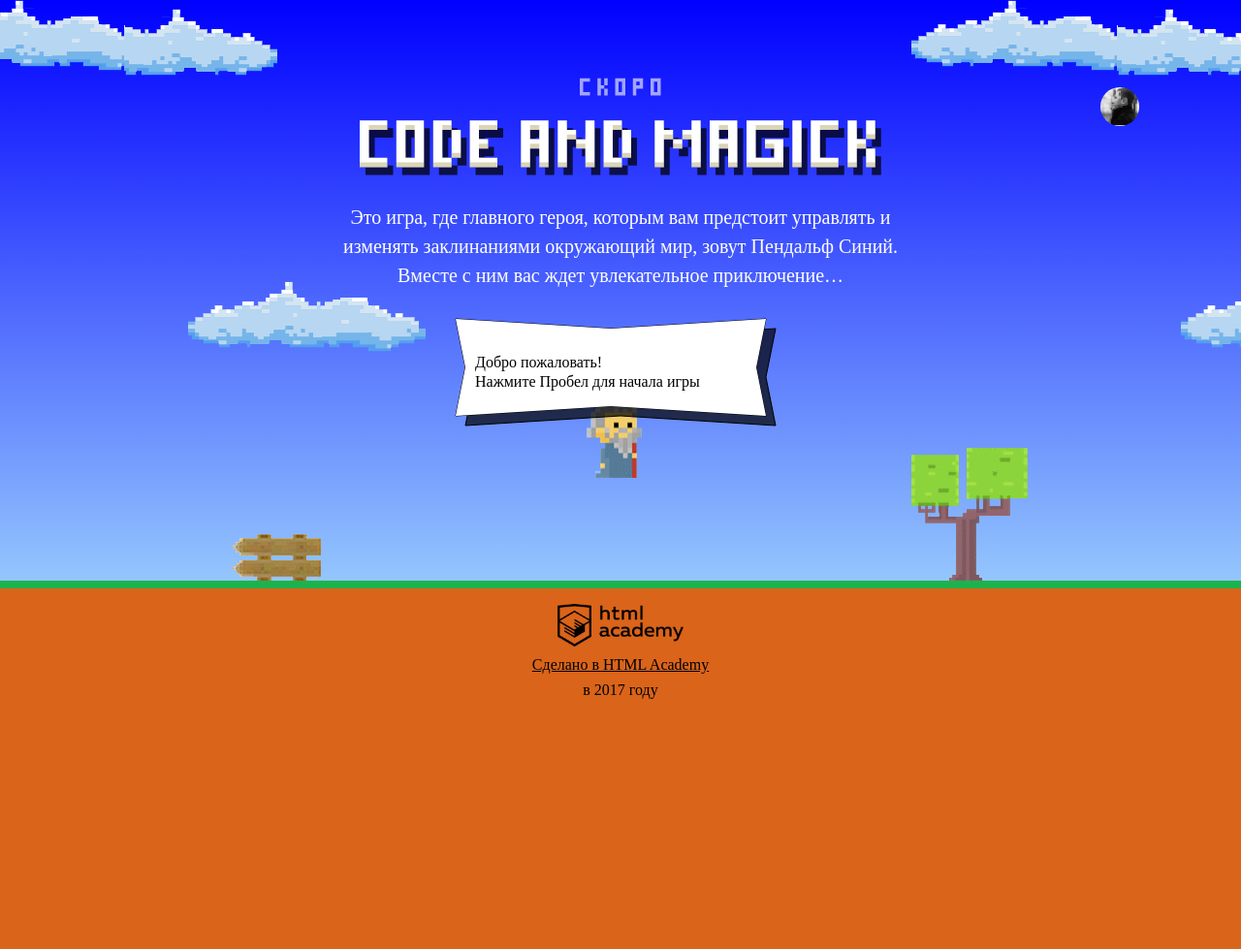
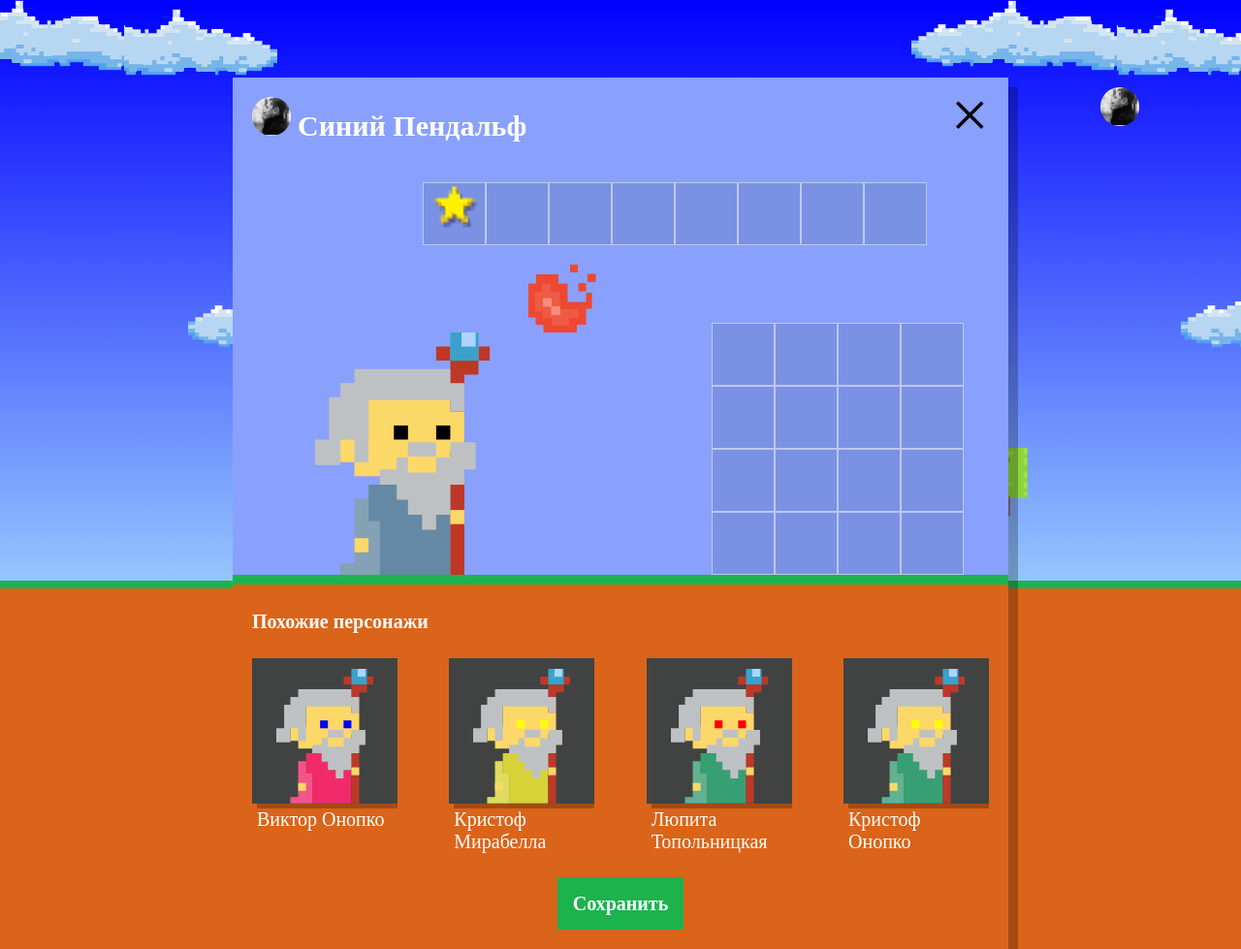
Before and after one commit to aozubrilin/16780-code-and-magick-20, a website: page index.html in a window 1280 px wide. Shown: the whole page at 97% size. Before the commit the page ends 800 px from the top, so only its background shows below. Drawn offline with Linux system fonts and the light colour scheme; a web font is replaced by a local one.

Commit message:
Добавляет описание персонажей

```diff
--- a/index.html
+++ b/index.html
@@ -209,6 +209,7 @@
 </script>
 <script src="js/stat.js"></script>
 <script src="js/game.js"></script>
+<script src="js/setup.js"></script>
 
 </body>
 </html>
--- /dev/null
+++ b/js/setup.js
@@ -0,0 +1,52 @@
+'use strict';
+
+var WIZARD_NAMES = ['Иван', 'Хуан Себастьян', 'Мария', 'Кристоф', 'Виктор', 'Юлия', 'Люпита', 'Вашингтон'];
+var WIZARD_SURNAMES = ['да Марья', 'Верон', 'Мирабелла', 'Вальц', 'Онопко', 'Топольницкая', 'Нионго', 'Ирвинг'];
+var COATS_COLOR = ['rgb(101, 137, 164)', 'rgb(241, 43, 107)', 'rgb(146, 100, 161)', 'rgb(56, 159, 117)', 'rgb(215, 210, 55)', 'rgb(0, 0, 0)'];
+var EYES_COLOR = ['black', 'red', 'blue', 'yellow', 'green'];
+var OBJECTS_QUANTITY = 4;
+
+var userDialog = document.querySelector('.setup');
+userDialog.classList.remove('hidden');
+
+var similarListElement = userDialog.querySelector('.setup-similar-list');
+var similarWizardTemplate = document.querySelector('#similar-wizard-template').content.querySelector('.setup-similar-item');
+
+var getRandomElement = function (array) {
+  return array[Math.floor(Math.random() * Math.floor(array.length - 1))];
+};
+
+var createWizards = function (wizardsQuantity) {
+  var wizardsList = [];
+
+  for (var i = 0; i < wizardsQuantity; i++) {
+    var wizard = {
+      name: getRandomElement(WIZARD_NAMES) + ' ' + getRandomElement(WIZARD_SURNAMES),
+      coatColor: getRandomElement(COATS_COLOR),
+      eyesColor: getRandomElement(EYES_COLOR)
+    };
+    wizardsList.push(wizard);
+  }
+
+  return wizardsList;
+};
+
+var fragment = document.createDocumentFragment();
+
+var renderWizards = function (wizards) {
+  for (var i = 0; i < wizards.length; i++) {
+    var wizardElement = similarWizardTemplate.cloneNode(true);
+
+    wizardElement.querySelector('.setup-similar-label').textContent = wizards[i].name;
+    wizardElement.querySelector('.wizard-coat').style.fill = wizards[i].coatColor;
+    wizardElement.querySelector('.wizard-eyes').style.fill = wizards[i].eyesColor;
+
+    fragment.appendChild(wizardElement);
+  }
+};
+
+var wizards = createWizards(OBJECTS_QUANTITY);
+renderWizards(wizards);
+
+similarListElement.appendChild(fragment);
+userDialog.querySelector('.setup-similar').classList.remove('hidden');
```
